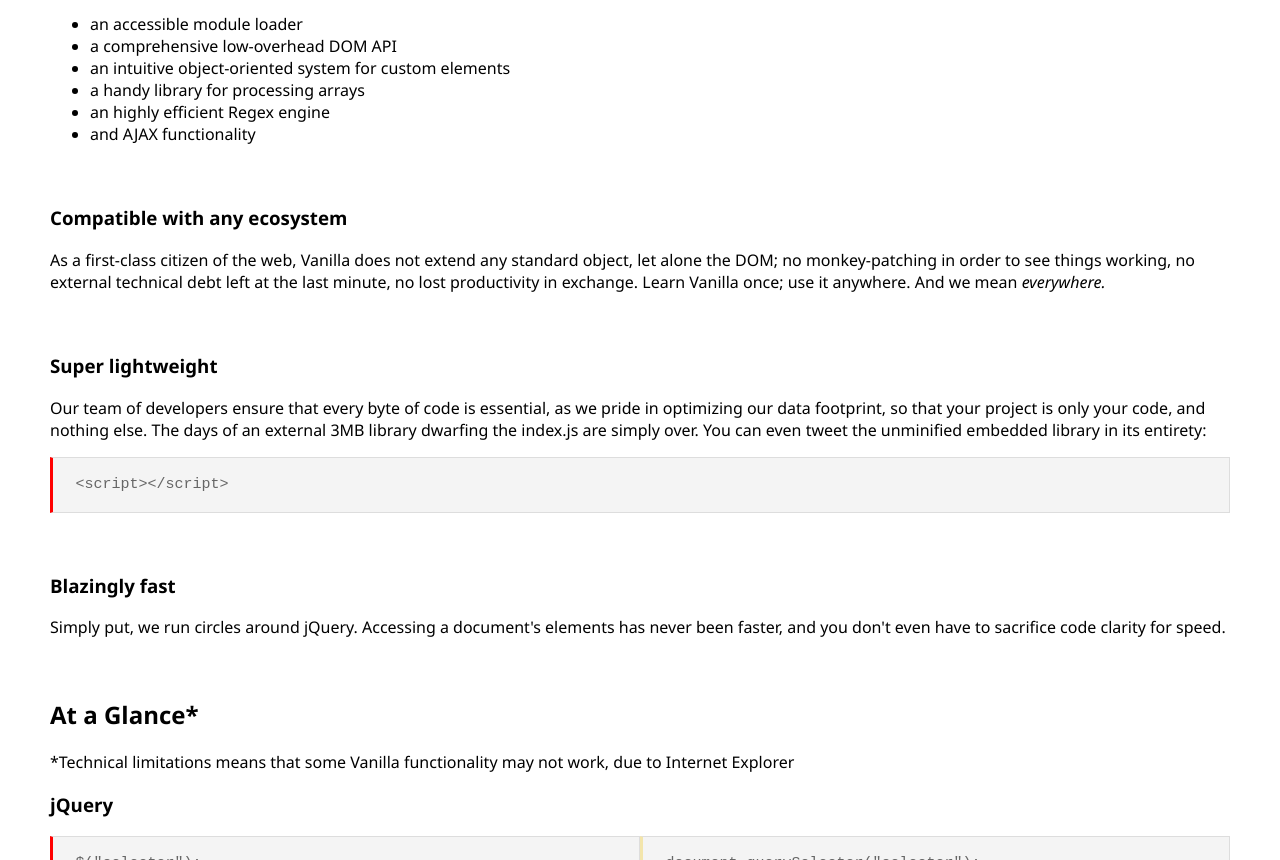
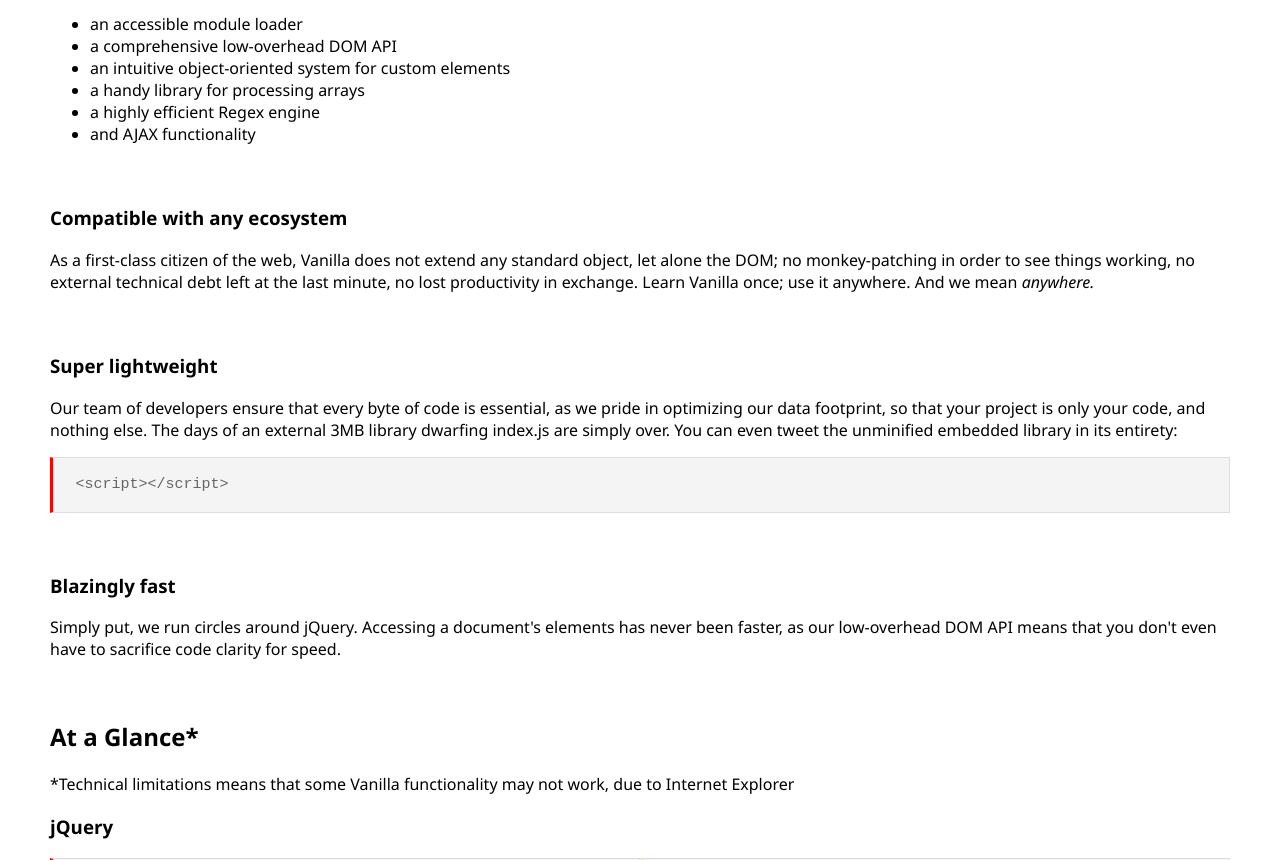
Before and after one commit to nullableVoidPtr/vanilla.js, a plain HTML site: page index.html in a window 1280 px wide. Shown: the part 699-1559 px from the top of the page. Drawn offline with Linux system fonts and the light colour scheme.

Commit message:
Update index.html

```diff
--- a/index.html
+++ b/index.html
@@ -117,7 +117,7 @@
 					<li>a comprehensive low-overhead DOM API</li>
 					<li>an intuitive object-oriented system for custom elements</li>
 					<li>a handy library for processing arrays</li>
-					<li>an highly efficient Regex engine</li>
+					<li>a highly efficient Regex engine</li>
 					<li>and AJAX functionality</li>
 				</ul>
 			</section>
@@ -125,19 +125,20 @@
 				<h3>Compatible with any ecosystem</h3>
 				<p>As a first-class citizen of the web, Vanilla does not extend any standard object, let alone the DOM; no monkey-patching in order
 				to see things working, no external technical debt left at the last minute, no lost productivity in exchange. Learn Vanilla once; use it anywhere.
-				And we mean <i>everywhere.</i></p>
+				And we mean <i>anywhere.</i></p>
 			</section>
 			<section>
 				<h3>Super lightweight</h3>
 				<p>Our team of developers ensure that every byte of code is essential, as we pride in optimizing our data footprint,
 				so that your project is only your code, and nothing else. The days of an external 3MB library
-				dwarfing the index.js are simply over. You can even tweet the unminified embedded library in its entirety:
+				dwarfing index.js are simply over. You can even tweet the unminified embedded library in its entirety:
 				</p>
 			<pre>&lt;script&gt;&lt;/script&gt;</pre>
 			</section>
 			<section>
 				<h3>Blazingly fast</h3>
-				<p>Simply put, we run circles around jQuery. Accessing a document's elements has never been faster, and you don't even have to sacrifice code clarity for speed.</p>
+				<p>Simply put, we run circles around jQuery. Accessing a document's elements has never been faster, as our low-overhead DOM API
+				means that you don't even have to sacrifice code clarity for speed.</p>
 			</section>
 			<h2>At a Glance*</h2>
 			<span>*Technical limitations means that some Vanilla functionality may not work, due to Internet Explorer</span>
```
